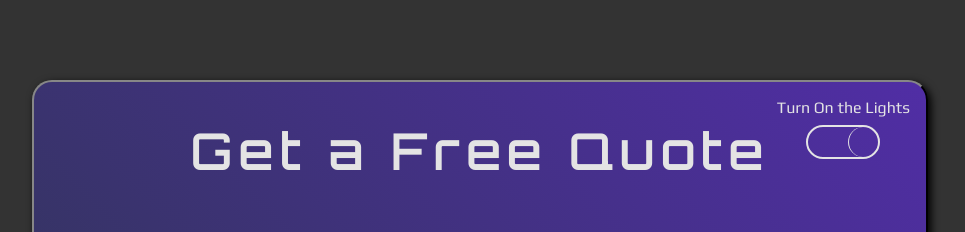
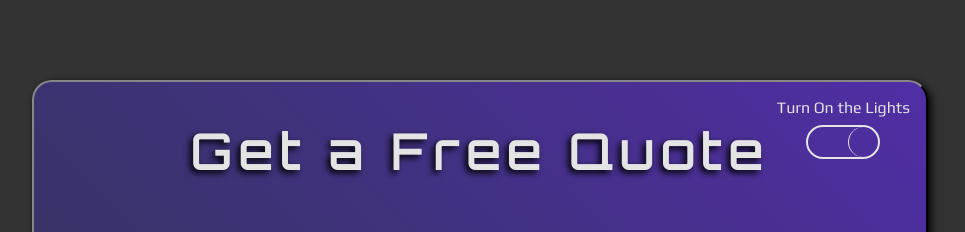
Before and after one commit to SymbioticLove/Homepage, a React (Create React App) app: page /Web in a window 1280 px wide. Shown: the part 1625-1857 px from the top of the page, without its empty margins (160-1125 px from the left). Built offline with nearby package versions, Linux system fonts and the light colour scheme; no server answers; a web font is replaced by a local one.

Commit message:
Update QuoteForm.css

```diff
--- a/src/components/QuoteForm/QuoteForm.css
+++ b/src/components/QuoteForm/QuoteForm.css
@@ -9,6 +9,7 @@
   color: var(--gray);
   letter-spacing: 0.5rem;
   margin: 0 auto 2rem;
+  text-shadow: -3px 3px 6px #000;
 }
 
 .info-row {
```
